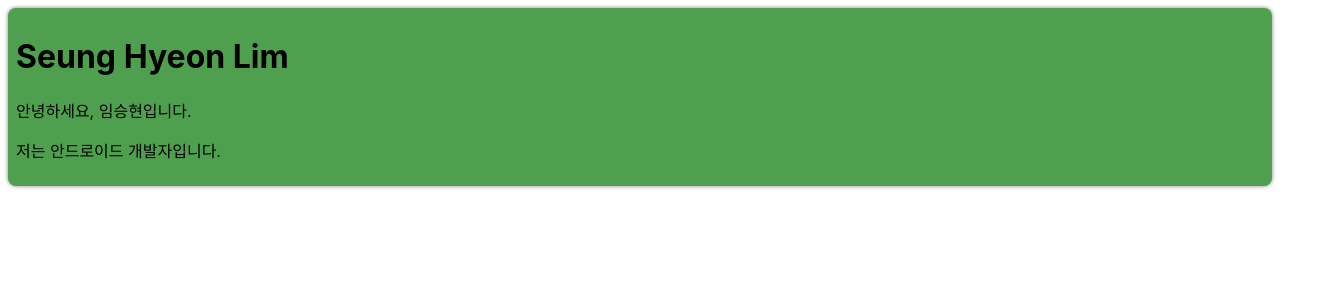
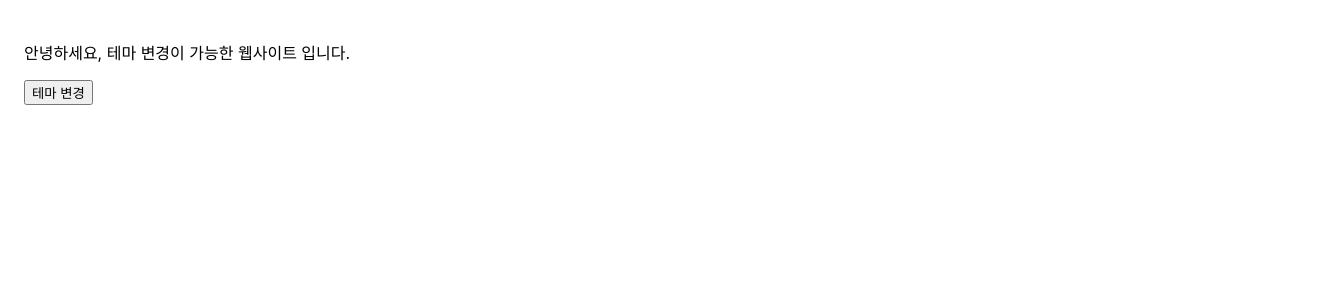
Before and after one commit to kevinlim17/react-practice, a React (Create React App) app in the folder sample-app/: page / in a window 1280 px wide. Shown: the top 300 px of the page, 1328 px wide, since content can reach past the window. Built offline with nearby package versions, Linux system fonts and the light colour scheme.

Commit message:
Add: Learn about Context

```diff
--- /dev/null
+++ b/sample-app/src/Chapter_Context/DarkOrLight.jsx
@@ -0,0 +1,23 @@
+import { useCallback, useState } from "react";
+import ThemeContext from "./ThemeContext";
+import MainContent from "./MainContent";
+
+function DarkOrNight(props) {
+    const [theme, setTheme] = useState("light");
+
+    const toggleTheme = useCallback(() => {
+        if (theme === "light") {
+            setTheme("dark")
+        } else if (theme === "dark") {
+            setTheme("light")
+        }
+    }, [theme]);
+
+    return (
+        <ThemeContext.Provider value={{theme, toggleTheme}}>
+            <MainContent />
+        </ThemeContext.Provider>
+    );
+}
+
+export default DarkOrNight;
--- /dev/null
+++ b/sample-app/src/Chapter_Context/MainContent.jsx
@@ -0,0 +1,23 @@
+import { useContext } from "react";
+import ThemeContext from "./ThemeContext";
+
+function MainContent(props) {
+    const { theme, toggleTheme } = useContext(ThemeContext);
+
+    return (
+        <div
+            style={{
+                width: "100vw",
+                height: "100vh",
+                padding: "1.5rem",
+                backgroundColor: theme === "light" ? "white" : "black",
+                color: theme === "light" ? "black" : "white"
+            }}
+        >
+            <p>안녕하세요, 테마 변경이 가능한 웹사이트 입니다.</p>
+            <button onClick={toggleTheme}>테마 변경</button>
+        </div>
+    );
+}
+
+export default MainContent;
--- /dev/null
+++ b/sample-app/src/Chapter_Context/ThemeContext.jsx
@@ -0,0 +1,6 @@
+import React from "react";
+
+const ThemeContext = React.createContext();
+ThemeContext.displayName = "ThemeContext";
+
+export default ThemeContext;
--- a/sample-app/src/index.js
+++ b/sample-app/src/index.js
@@ -16,14 +16,15 @@
 import AttendanceBook from './Chapter_List_and_Key/AttendanceBook';
 import SignUp from './Chapter_Forms/SignUp';
 import Calculator from './Chapter_SharedState/Calculator';
+import ProfileCard from './Chapter_Composition/ProfileCard';
 */
 
-import ProfileCard from './Chapter_Composition/ProfileCard';
+import DarkOrNight from './Chapter_Context/DarkOrLight';
 
 const root = ReactDOM.createRoot(document.getElementById('root'));
 root.render(
   <React.StrictMode>
-    <ProfileCard />
+    <DarkOrNight />
   </React.StrictMode>
 );
 
```
